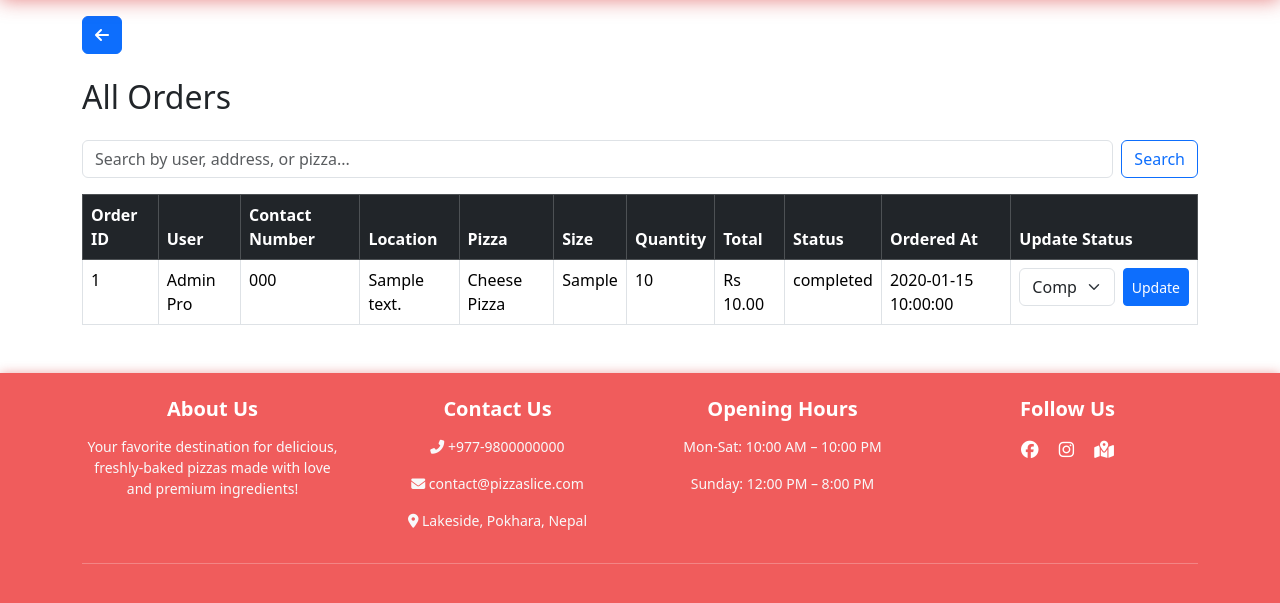
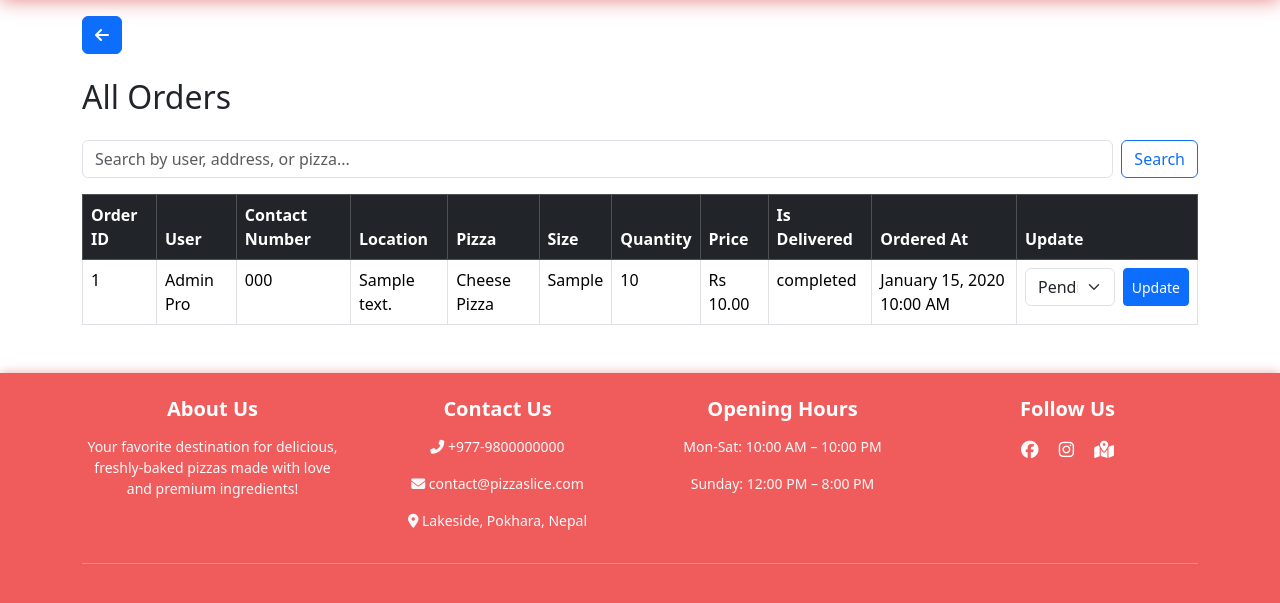
Before and after one commit to Sajani11/MyPizzaApp, a Flask app: page /admin/dashboard in a window 1280 px wide. Shown: the part 56-659 px from the top of the page. Run offline with Flask 3, Linux system fonts and the light colour scheme; a user stored in the database is signed in; data comes from the database, SQL or seed files in the repository; tables that the repository leaves empty hold one stand-in row (values such as "Sample post"); some libraries are stand-ins or nearby versions.

Commit message:
ADD: Update the my orders , user can see reward within orders

```diff
--- a/app.py
+++ b/app.py
@@ -184,21 +184,41 @@ def delete_pizza(pizza_id):
     flash("Pizza deleted successfully!", "success")
     return redirect(url_for('home'))
 
-@app.route('/edit-pizza/<int:pizza_id>', methods=['POST'])
+@app.route('/edit-pizza/<int:pizza_id>', methods=['GET', 'POST'])
 def edit_pizza(pizza_id):
+    cursor = mysql.connection.cursor(MySQLdb.cursors.DictCursor)
 
-    name = request.form['name']
-    price = request.form['price']
-    description =request.form['description']
+    if request.method == 'POST':
+        # Get data from form
+        name = request.form['name'].strip()
+        price = request.form['price'].strip()
+        description = request.form['description'].strip()
 
-    cursor = mysql.connection.cursor()
-    cursor.execute(
-        "UPDATE pizzas SET name=%s, price=%s, description=%s WHERE id=%s",
-        (name, price,description,pizza_id)
-    )
-    mysql.connection.commit()
-    flash("Pizza updated successfully!", "success")
-    return redirect(url_for('home'))
+        # Optional: validate price
+        try:
+            price = float(price)
+        except ValueError:
+            flash('Invalid price format.', 'danger')
+            return redirect(url_for('edit_pizza', pizza_id=pizza_id))
+
+        cursor.execute(
+            "UPDATE pizzas SET name=%s, price=%s, description=%s WHERE id=%s",
+            (name, price, description, pizza_id)
+        )
+        mysql.connection.commit()
+        flash("Pizza updated successfully!", "success")
+        return redirect(url_for('home'))
+
+    # GET request → fetch current pizza details
+    cursor.execute("SELECT * FROM pizzas WHERE id=%s", (pizza_id,))
+    pizza = cursor.fetchone()
+    cursor.close()
+
+    if not pizza:
+        flash("Pizza not found!", "danger")
+        return redirect(url_for('home'))
+
+    return render_template('edit_pizza.html', pizza=pizza)
 
 @app.route('/admin/reports')
 def admin_reports():
@@ -615,7 +635,8 @@ def orders():
                i.cheese,
                i.toppings,
                i.extras,
-               p.name AS pizza_name
+               p.name AS pizza_name,
+               o.reward
         FROM orders o
         JOIN order_items i ON o.id = i.order_id
         JOIN pizzas p ON i.pizza_id = p.id
@@ -706,46 +727,33 @@ def admin_dashboard():
     if search_query:
         like_pattern = f"%{search_query}%"
         query = '''
-            SELECT o.id, u.username, o.contact_number, o.address, p.name, o.size, o.quantity,
-                   o.total_price, o.status, o.payment_status, o.created_at
+            SELECT o.id AS order_id, u.username, o.contact_number, o.address,
+                   p.name AS pizza_name, oi.size, oi.quantity, oi.price AS total_price,
+                   o.status, o.payment_status, o.created_at
             FROM orders o
             JOIN users u ON o.user_id = u.id
-            JOIN pizzas p ON o.pizza_id = p.id
-            WHERE u.username LIKE %s OR o.contact_number LIKE %s OR o.address LIKE %s OR p.name LIKE %s OR o.id LIKE %s
+            JOIN order_items oi ON oi.order_id = o.id
+            JOIN pizzas p ON p.id = oi.pizza_id
+            WHERE u.username LIKE %s OR o.contact_number LIKE %s
+                  OR o.address LIKE %s OR p.name LIKE %s OR o.id LIKE %s
             ORDER BY o.created_at DESC
         '''
         cursor.execute(query, (like_pattern, like_pattern, like_pattern, like_pattern, like_pattern))
     else:
         query = '''
-            SELECT o.id, u.username, o.contact_number, o.address, p.name, o.size, o.quantity,
-                   o.total_price, o.status, o.payment_status, o.created_at
+            SELECT o.id AS order_id, u.username, o.contact_number, o.address,
+                   p.name AS pizza_name, oi.size, oi.quantity, oi.price AS total_price,
+                   o.status, o.payment_status, o.created_at
             FROM orders o
             JOIN users u ON o.user_id = u.id
-            JOIN pizzas p ON o.pizza_id = p.id
+            JOIN order_items oi ON oi.order_id = o.id
+            JOIN pizzas p ON p.id = oi.pizza_id
             ORDER BY o.created_at DESC
         '''
         cursor.execute(query)
 
     orders = cursor.fetchall()
     return render_template('admin_dashboard.html', orders=orders)
-
-def auto_update_order_status():
-    with app.app_context():
-        cursor = mysql.connection.cursor(MySQLdb.cursors.DictCursor)
-        cursor.execute("SELECT id, created_at, status FROM orders")
-        orders = cursor.fetchall()
-
-        for order in orders:
-            order_id, created_at, status = order['id'], order['created_at'], order['status']
-            now = datetime.now()
-            time_passed = now - created_at
-
-            if status == 'pending' and time_passed >= timedelta(minutes=10):
-                cursor.execute("UPDATE orders SET status = 'on process' WHERE id = %s", (order_id,))
-            elif status == 'on process' and time_passed >= timedelta(minutes=35):
-                cursor.execute("UPDATE orders SET status = 'delivered' WHERE id = %s", (order_id,))
-
-        mysql.connection.commit()
 
 @app.route('/update_order_status/<int:order_id>', methods=['POST'])
 def update_status(order_id):
@@ -755,7 +763,7 @@ def update_status(order_id):
 
     status = request.form.get('status')
 
-    if status not in ['pending', 'completed', 'Delivered']:
+    if status not in ['pending', 'on process', 'delivered']:
         flash("Invalid status.", "danger")
         return redirect(url_for('admin_dashboard'))
 
--- a/templates/admin_dashboard.html
+++ b/templates/admin_dashboard.html
@@ -7,6 +7,7 @@
   <input type="text" name="q" class="form-control me-2" placeholder="Search by user, address, or pizza..." value="{{ request.args.get('q', '') }}">
   <button class="btn btn-outline-primary" type="submit">Search</button>
 </form>
+
 <table class="table table-bordered table-hover">
   <thead class="table-dark">
     <tr>
@@ -17,31 +18,31 @@
       <th>Pizza</th>
       <th>Size</th>
       <th>Quantity</th>
-      <th>Total</th>
-      <th>Status</th>
+      <th>Price</th>
+      <th>Is Delivered</th>
       <th>Ordered At</th>
-      <th>Update Status</th>
+      <th>Update </th>
     </tr>
   </thead>
   <tbody>
     {% for order in orders %}
     <tr>
-      <td>{{ order.id }}</td>
+      <td>{{ order.order_id }}</td>
       <td>{{ order.username }}</td>
       <td>{{ order.contact_number }}</td>
       <td>{{ order.address }}</td>
-      <td>{{ order.name }}</td>
-      <td>{{ order.size }}</td>
-      <td>{{ order.quantity }}</td>
+      <td>{{ order.pizza_name }}</td>
+      <td>{{ order.size if order.size else '-' }}</td>
+      <td>{{ order.quantity if order.quantity else 1 }}</td>
       <td>Rs {{ order.total_price }}</td>
       <td>{{ order.status }}</td>
-      <td>{{ order.created_at }}</td>
+      <td>{{ order.created_at.strftime('%B %d, %Y %I:%M %p') }}</td>
       <td>
-        <form action="{{ url_for('update_status', order_id=order.id) }}" method="POST" class="d-flex">
+        <form action="{{ url_for('update_status', order_id=order.order_id) }}" method="POST" class="d-flex">
           <select name="status" class="form-select me-2" required>
             <option value="pending" {% if order.status == 'pending' %}selected{% endif %}>Pending</option>
-            <option value="completed" {% if order.status == 'completed' %}selected{% endif %}>Completed</option>
-            <option value="Delivered" {% if order.status == 'Delivered' %}selected{% endif %}>Delivered</option>
+            <option value="on process" {% if order.status == 'on process' %}selected{% endif %}>On Process</option>
+            <option value="delivered" {% if order.status == 'delivered' %}selected{% endif %}>Delivered</option>
           </select>
           <button type="submit" class="btn btn-sm btn-primary">Update</button>
         </form>
--- a/templates/orders.html
+++ b/templates/orders.html
@@ -10,7 +10,8 @@
       <th>Size</th>
       <th>Quantity</th>
       <th>Total</th>
-      <th>Status</th>
+      <th>Reward</th>
+      <th>Is Delivered</th>
       <th>Payment</th>
       <th>Ordered At</th>
     </tr>
@@ -23,6 +24,7 @@
       <td>{{ order.size }}</td>
       <td>{{ order.quantity }}</td>
       <td>Rs {{ order.total_price }}</td>
+      <td>{{ order.reward if order.reward else '-' }}</td>
       <td>{{ order.status }}</td>
       <td>
         {{ order.payment_status }}{% if order.payment_method %} ({{
```
